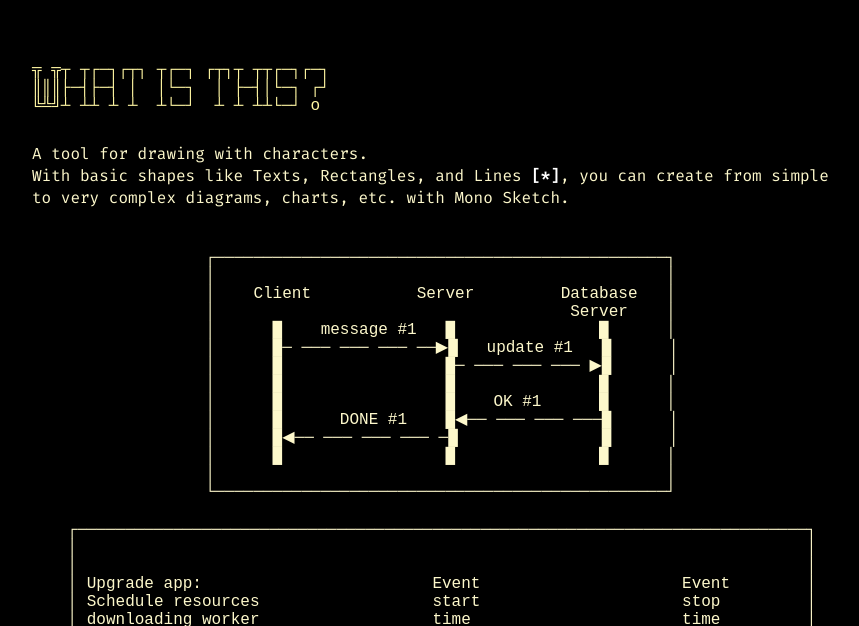
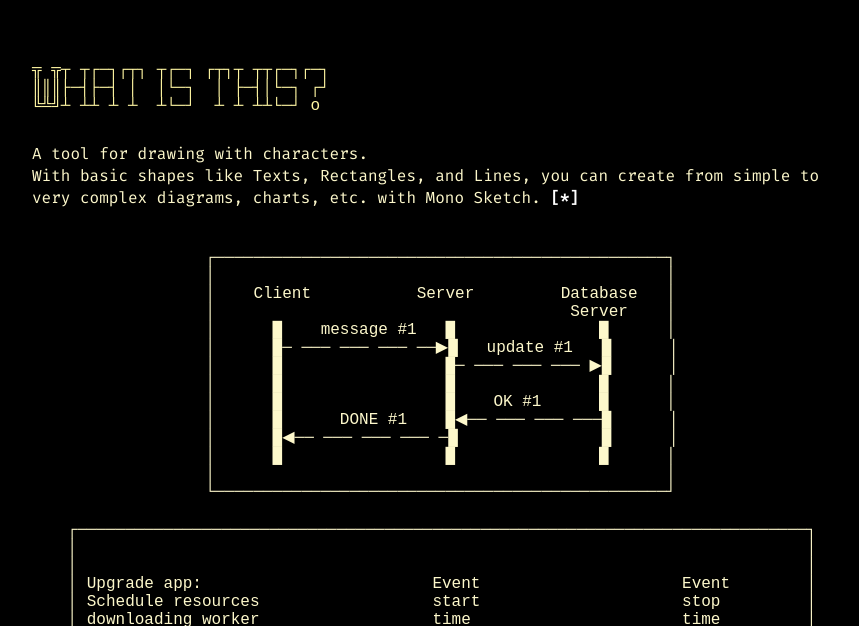
Before and after one commit to tuanchauict/MonoSketch-landing-page, a plain HTML site: page src/main/resources/index.html in a window 1280 px wide. Shown: the part 169-795 px from the top of the page, without its empty margins (48-907 px from the left). Drawn offline with nearby package versions, Linux system fonts and the light colour scheme; files that its build step writes are made by us from their sources; a script that the page names is missing.

Commit message:
Relocate the position of side note star of more shapes

```diff
--- a/src/main/resources/index.html
+++ b/src/main/resources/index.html
@@ -30,9 +30,8 @@
     </h1>
     <p class="space-top-1">
         A tool for drawing with characters.<br/>
-        With basic shapes like Texts, Rectangles, and Lines
-        <span class="side-note" data-content="More shapes will be supported in the future">[*]</span>,
-        you can create from simple to very complex diagrams, charts, etc. with Mono Sketch.
+        With basic shapes like Texts, Rectangles, and Lines, you can create from simple to very complex diagrams, charts, etc. with Mono Sketch.
+        <span class="side-note" data-content="More shapes will be supported in the future">[*]</span>
     </p>
 
     <div class="center space-top-2 animation-container" data-duration="200" data-auto-play>
```
